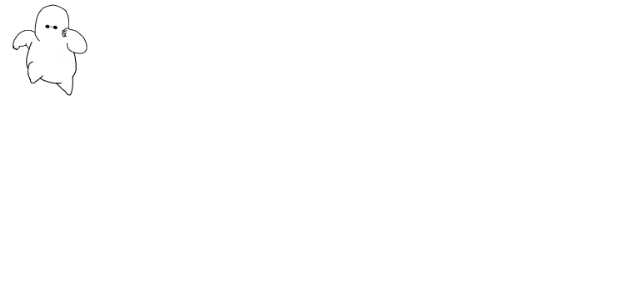
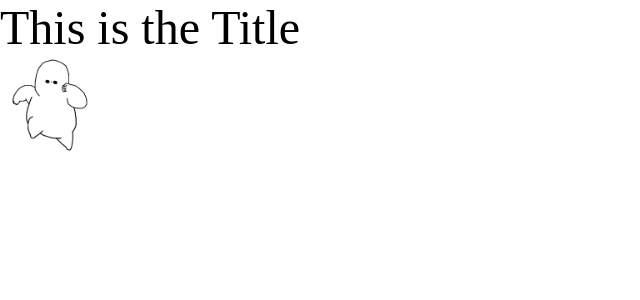
Before and after one commit to jvondzerza/infinite, a React (Create React App) app: page / in a window 1280 px wide. Shown: the top 300 px of the page, without its empty margins (0-640 px from the left). Built offline with nearby package versions, Linux system fonts and the light colour scheme.

Commit message:
created title component

```diff
--- a/src/components/_index.scss
+++ b/src/components/_index.scss
@@ -1 +1,2 @@
 @forward '../components/articles';
+@forward '../components/title/';
--- a/src/components/index.js
+++ b/src/components/index.js
@@ -1,3 +1,4 @@
 import Article from './articles';
+import Title from './title';
 
-export { Article };
+export { Article, Title };
--- /dev/null
+++ b/src/components/title/Title/Title.js
@@ -0,0 +1,7 @@
+const Title = (props) => {
+    return (
+        <p id={props.id} className={"title"}>{props.content}</p>
+    )
+}
+
+export default Title;
--- /dev/null
+++ b/src/components/title/Title/_Title.scss
@@ -0,0 +1,3 @@
+.title {
+    font-size: 3rem;
+}
--- /dev/null
+++ b/src/components/title/_index.scss
@@ -0,0 +1 @@
+@forward '../title/Title/Title';
--- /dev/null
+++ b/src/components/title/index.js
@@ -0,0 +1,3 @@
+import Title from './Title/Title';
+
+export default Title;
--- a/src/style/style.css
+++ b/src/style/style.css
@@ -6,4 +6,13 @@
 
 article img {
   width: 100px;
+}
+
+.title {
+  font-size: 3rem;
+}
+
+.home {
+  width: 100vw;
+  height: 100vh;
 }/*# sourceMappingURL=style.css.map */
--- a/src/views/HomePage/HomePage.js
+++ b/src/views/HomePage/HomePage.js
@@ -1,9 +1,10 @@
-import { Article } from "../../components";
+import { Article, Title } from "../../components";
 import img from '../../assets/standing.gif';
 
 function HomePage(props) {
     return (
         <section className="home">
+            <Title id="home" content="This is the Title" />
             <Article src={img} />
         </section>
     )
--- a/src/views/HomePage/_HomePage.scss
+++ b/src/views/HomePage/_HomePage.scss
@@ -1 +1,6 @@
 @use '../../style/abstracts/' as *;
+
+.home {
+    width: 100vw;
+    height: 100vh;
+}
```
Also changed, not shown: 1 other file (tests, documents, lock files or other folders).
